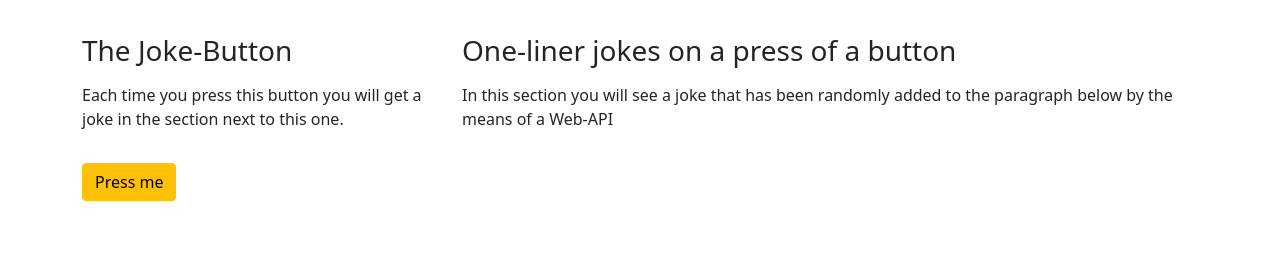
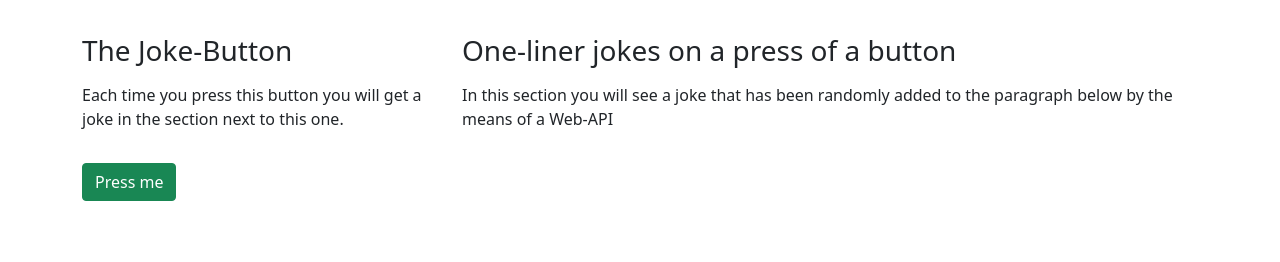
Before and after one commit to mihnea27co/WorkingWithAPIs, a plain HTML site: page index.html in a window 1280 px wide. Shown: the part 532-794 px from the top of the page. Drawn offline with nearby package versions, Linux system fonts and the light colour scheme; no server answers.

Commit message:
Am schimbat culoarea butonului
Butonul era inainte galben si modificarea ceruta de client a fost sa fac butonul verde.

```diff
--- a/index.html
+++ b/index.html
@@ -86,7 +86,7 @@
                 </div>
                 <div class="row">
                     <div class="col-md-4 my-3">
-                        <button class="btn btn-warning" onclick="getJoke()">Press me</button>
+                        <button class="btn btn-success" onclick="getJoke()">Press me</button>
                     </div>
                     <div class="col-md-8">
                         <p id="joke" class="text-success">Lorem ipsum dolor sit, amet consectetur adipisicing elit. Quos ab molestiae esse vero voluptate dicta.</p>
```
Also changed, not shown: 1 other file.
